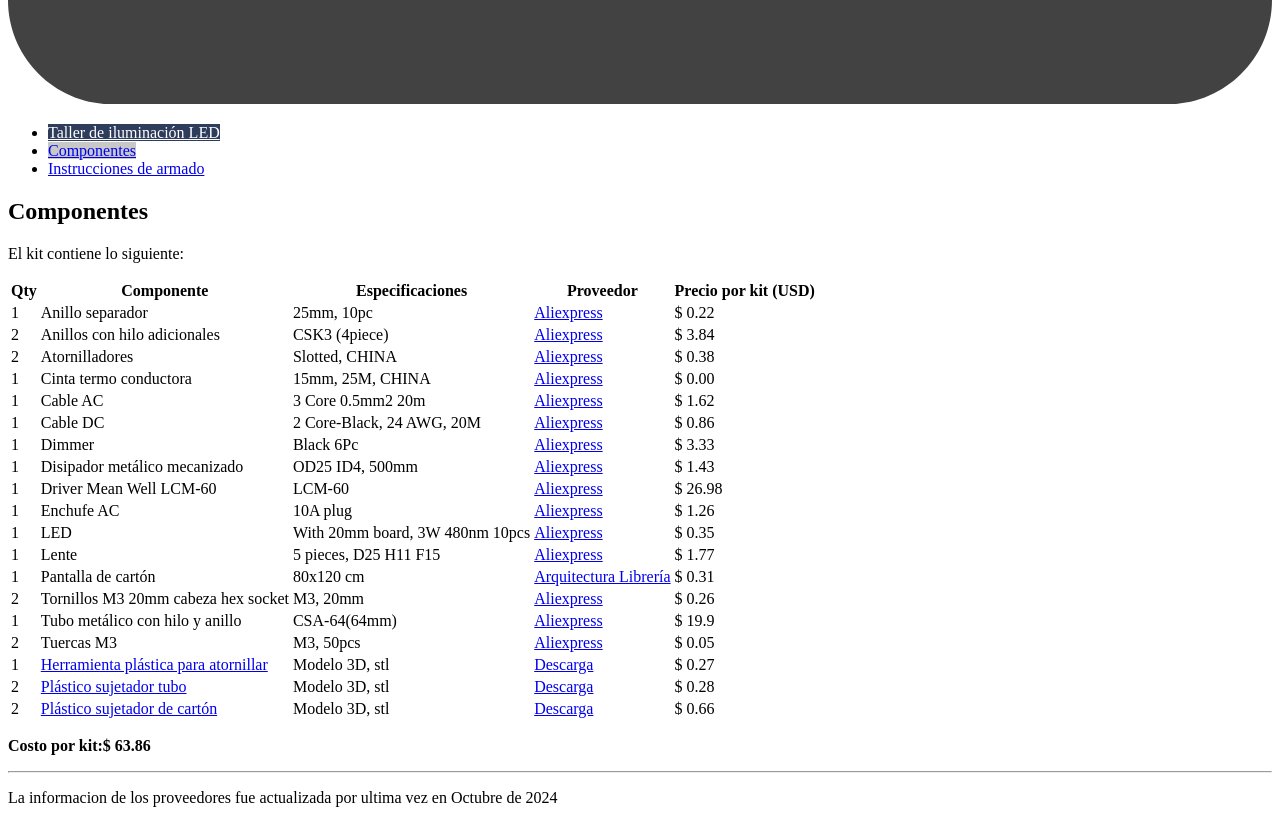
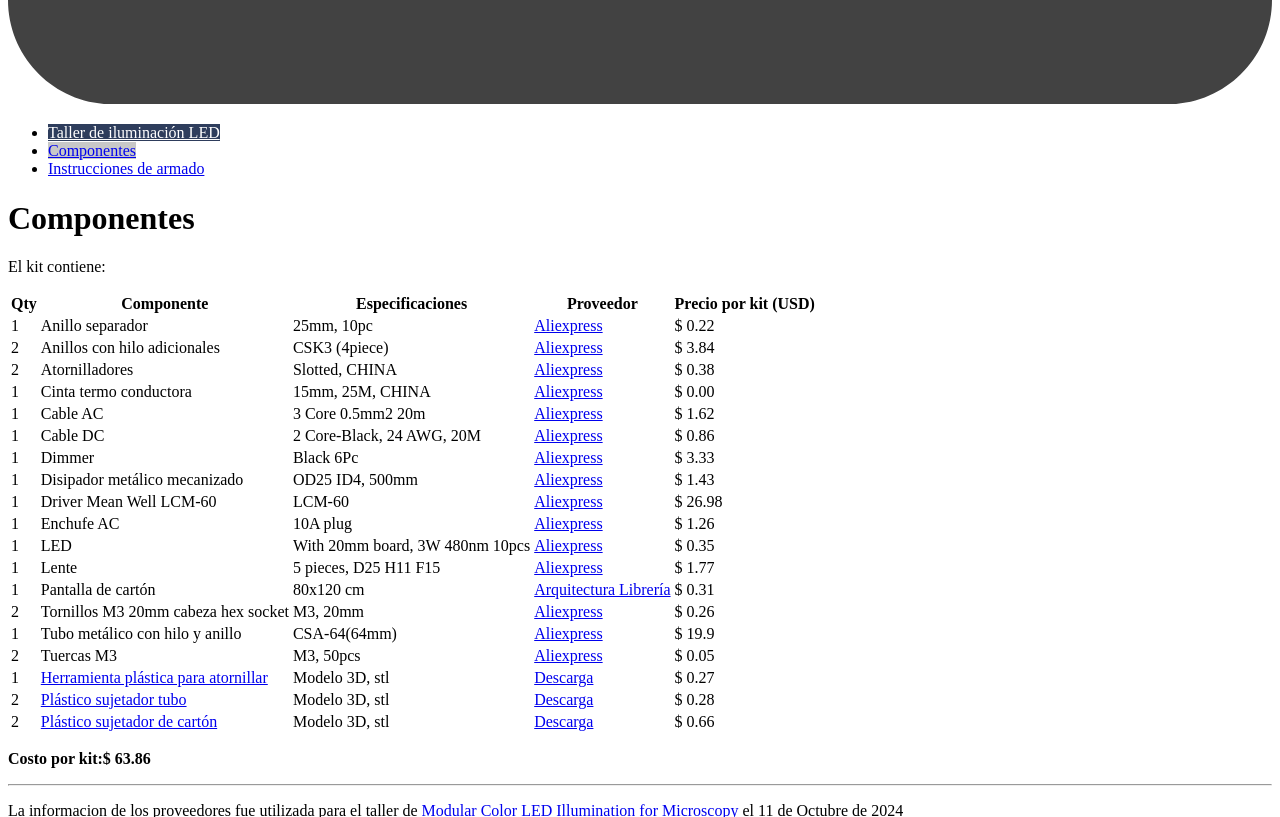
Before and after one commit to LIBREhub/taller-iluminacion-LED, a plain HTML site: page Componentes.html in a window 1280 px wide. Shown: the part 1097-1914 px from the top of the page. Drawn offline with Linux system fonts and the light colour scheme; files that its build step writes are made by us from their sources.

Commit message:
Deploying to main from  @ d20d13beda9c635700d19dcf335a6aeb6e073db6 🚀

```diff
--- a/Componentes.html
+++ b/Componentes.html
@@ -82,8 +82,8 @@
             </nav>
         </div>
         <div class="wrapper">
-    <h2 id="componentes">Componentes</h2>
-<p>El kit contiene lo siguiente:</p>
+    <h1 id="componentes">Componentes</h1>
+<p>El kit contiene:</p>
 <table>
 <thead>
 <tr>
@@ -233,7 +233,7 @@
 <p><strong>Costo por kit:$ 63.86</strong></p>
 <hr />
 <div class="info-block">
-<p>La informacion de los proveedores fue actualizada por ultima vez en Octubre de 2024</p>
+<p>La informacion de los proveedores fue utilizada para el taller de <a href="https://librehub.github.io/2024/06/12/led-illum-ws.html" target="_blank" title="">Modular Color LED Illumination for Microscopy</a> el 11 de Octubre de 2024</p>
 </div>
     </div>
 </div>
```
